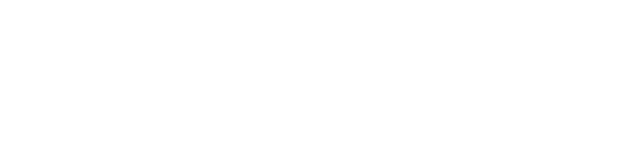
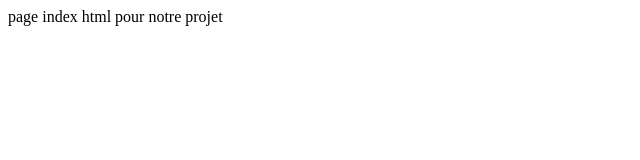
Before and after one commit to adonismick/git-commands, a plain HTML site: page index.html in a window 1280 px wide. Shown: the whole page, without its empty margins (0-640 px from the left). Drawn offline with Linux system fonts and the light colour scheme.

Commit message:
contenu de la page

```diff
--- a/index.html
+++ b/index.html
@@ -8,7 +8,7 @@
 </head>
 
 <body>
-
+    page index html pour notre projet
 </body>
 
 </html>
```
